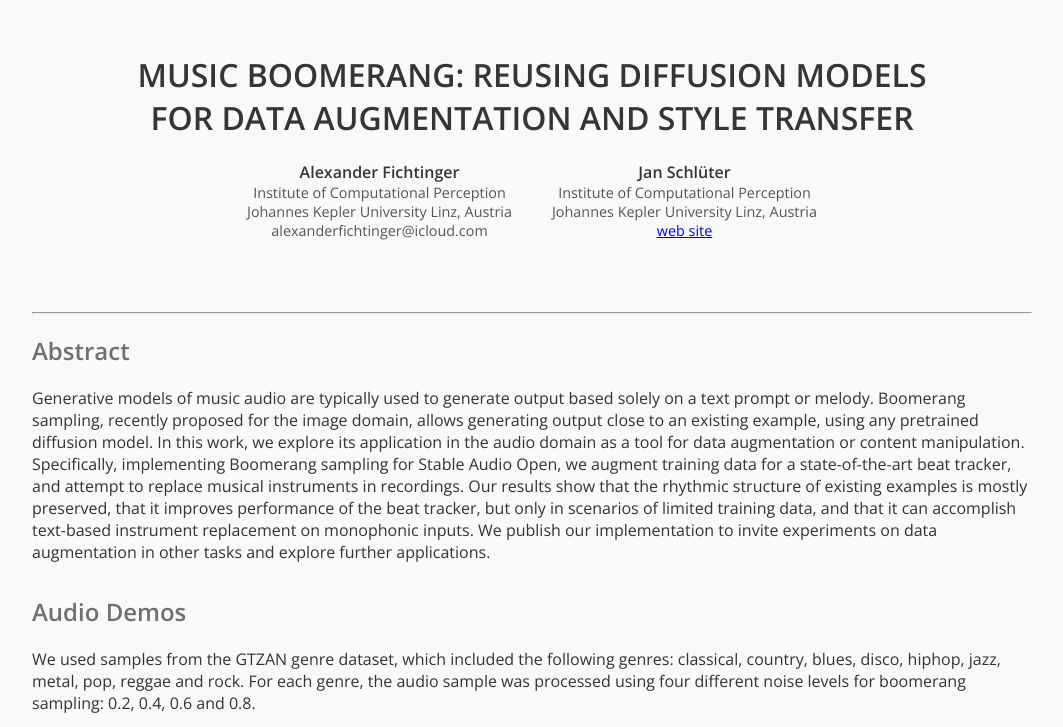
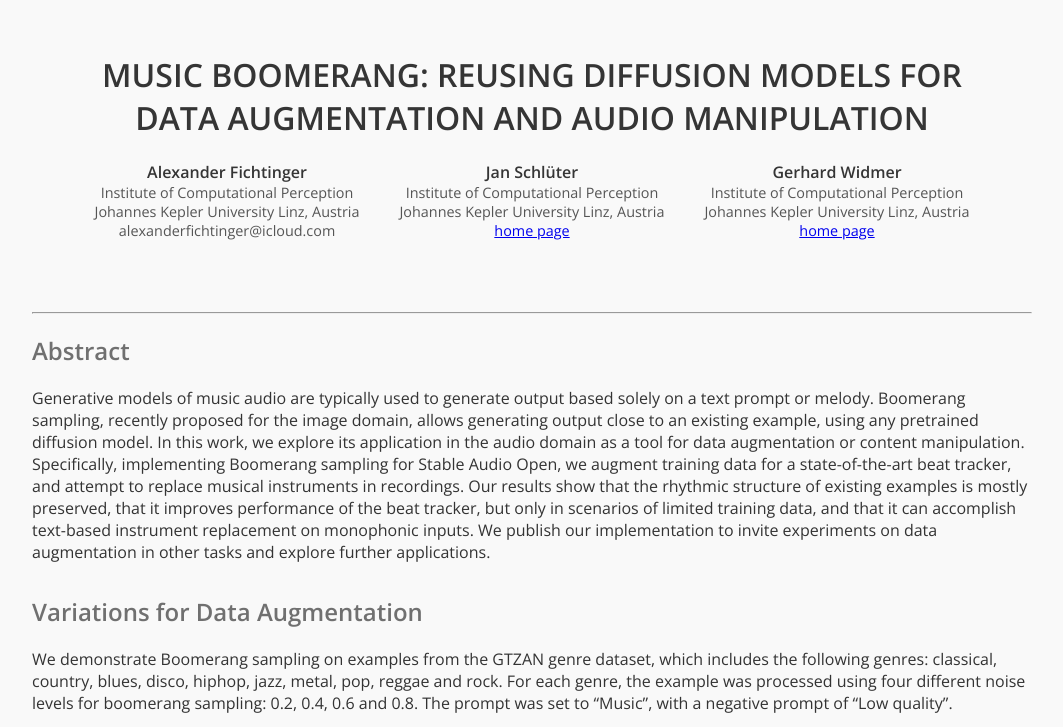
Before and after one commit to malex1106/boomify, a plain HTML site: page index.html in a window 1280 px wide. Shown: the top 727 px of the page, without its empty margins (108-1171 px from the left). Drawn offline with nearby package versions, Linux system fonts and the light colour scheme.

Commit message:
Adding Gerhard; More sections; Tweaking

```diff
--- a/index.html
+++ b/index.html
@@ -9,7 +9,7 @@
 </head>
 <body>
   <header>
-    <h1>MUSIC BOOMERANG: REUSING DIFFUSION MODELS<br>FOR DATA AUGMENTATION AND STYLE TRANSFER</h1>
+    <h1>Music Boomerang: Reusing Diffusion Models for Data Augmentation and Audio Manipulation</h1>
     <div class="authors">
       <div class="author">
         <strong>Alexander Fichtinger</strong>
@@ -24,7 +24,15 @@
         <div class="author-details">
           Institute of Computational Perception<br>
           Johannes Kepler University Linz, Austria<br>
-          <a href="https://www.jku.at/en/institute-of-computational-perception/about-us/people/jan-schlueter/">web site</a>
+          <a href="https://www.jku.at/en/institute-of-computational-perception/about-us/people/jan-schlueter/">home page</a>
+        </div>
+      </div>
+      <div class="author">
+        <strong>Gerhard Widmer</strong>
+        <div class="author-details">
+          Institute of Computational Perception<br>
+          Johannes Kepler University Linz, Austria<br>
+          <a href="https://www.jku.at/en/institute-of-computational-perception/about-us/people/gerhard-widmer/">home page</a>
         </div>
       </div>
     </div>
@@ -43,11 +51,12 @@
     </section>
 
     <section>
-      <h2>Audio Demos</h2>
+      <h2>Variations for Data Augmentation</h2>
       <p>
-        We used samples from the GTZAN genre dataset, which included the
-        following genres: classical, country, blues, disco, hiphop, jazz, metal, pop, reggae and rock. For each genre, the audio sample
+        We demonstrate Boomerang sampling on examples from the GTZAN genre dataset, which includes the
+        following genres: classical, country, blues, disco, hiphop, jazz, metal, pop, reggae and rock. For each genre, the example
         was processed using four different noise levels for boomerang sampling: 0.2, 0.4, 0.6 and 0.8.
+        The prompt was set to “Music”, with a negative prompt of “Low quality”.
       </p>
 
       <table>
@@ -390,9 +399,12 @@
           </td>
         </tr>
       </table>
-      <br>
+    </section>
+
+    <section>
+      <h2>Text-Guided Audio Manipulation</h2>
       <p>
-        Next, we'll show some <b>fine-tuned</b> variations using a specific text prompt ("Trumpet lead"), guidance-scale and noise level for a single sample.<br>
+        Next, we'll show some <b>guided</b> variations using a specific text prompt (“Trumpet lead”), and larger guidance scale and noise level, for a guitar recording.<br>
         Original audio:
       </p>
       <audio controls>
@@ -412,6 +424,14 @@
         Your browser does not support the audio element.
       </audio>
     </section>
+
+    <section>
+      <h2>Code</h2>
+      <p>
+        To try Boomerang sampling online, we provide a <a href="https://colab.research.google.com/drive/1oVaC6aPEzQnOZ5t16jTWSa-1BfVHyeXr?usp=sharing">Colab notebook</a>.
+        Upon acceptance, we will also publish the code for sampling in a GitHub repository.
+      </p>
+    </section>
   </main>
   <footer>
     <p>© 2025 Alexander Fichtinger</p>
--- a/style.css
+++ b/style.css
@@ -20,6 +20,10 @@ body {
   }
   h1 {
     font-size: 32px;
+    text-transform: uppercase;
+    max-width: 55rem;
+    margin-left: auto;
+    margin-right: auto;
   }
   h2 {
     color: rgb(112, 112, 112);
```
